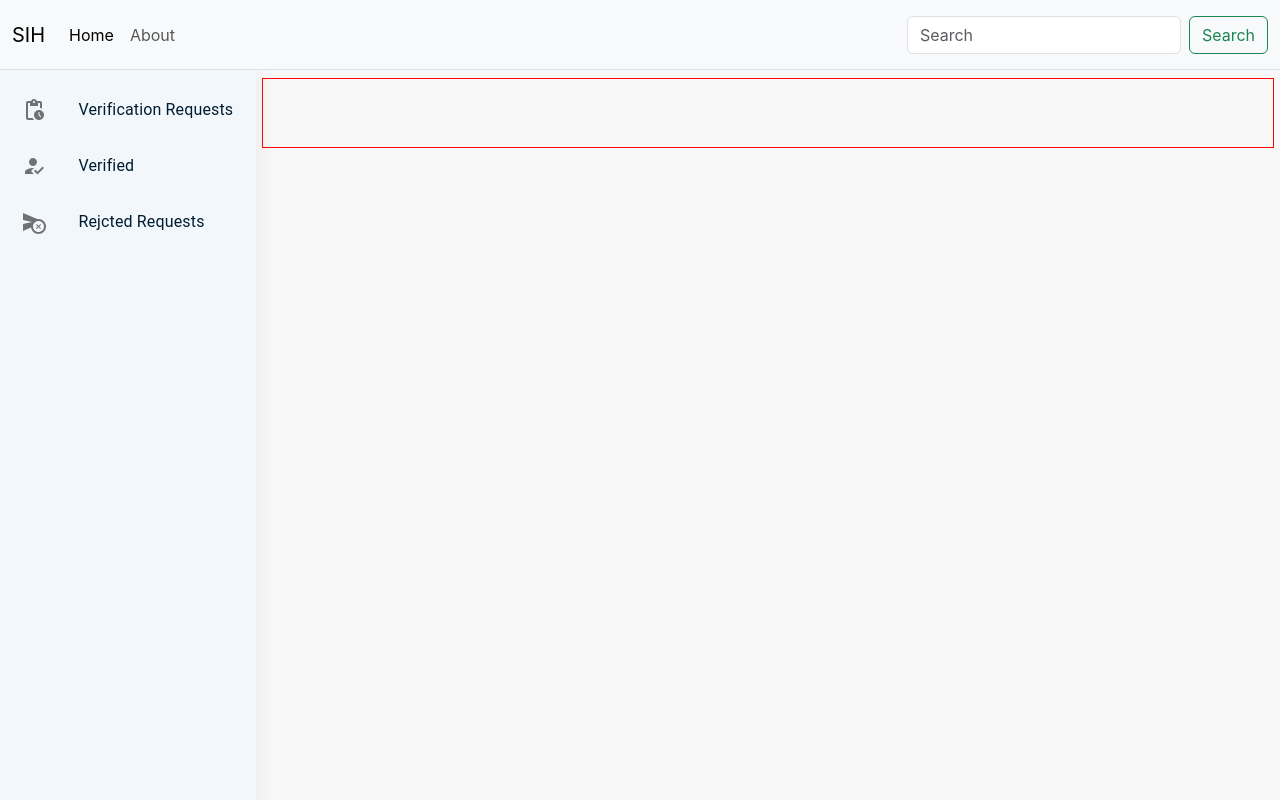
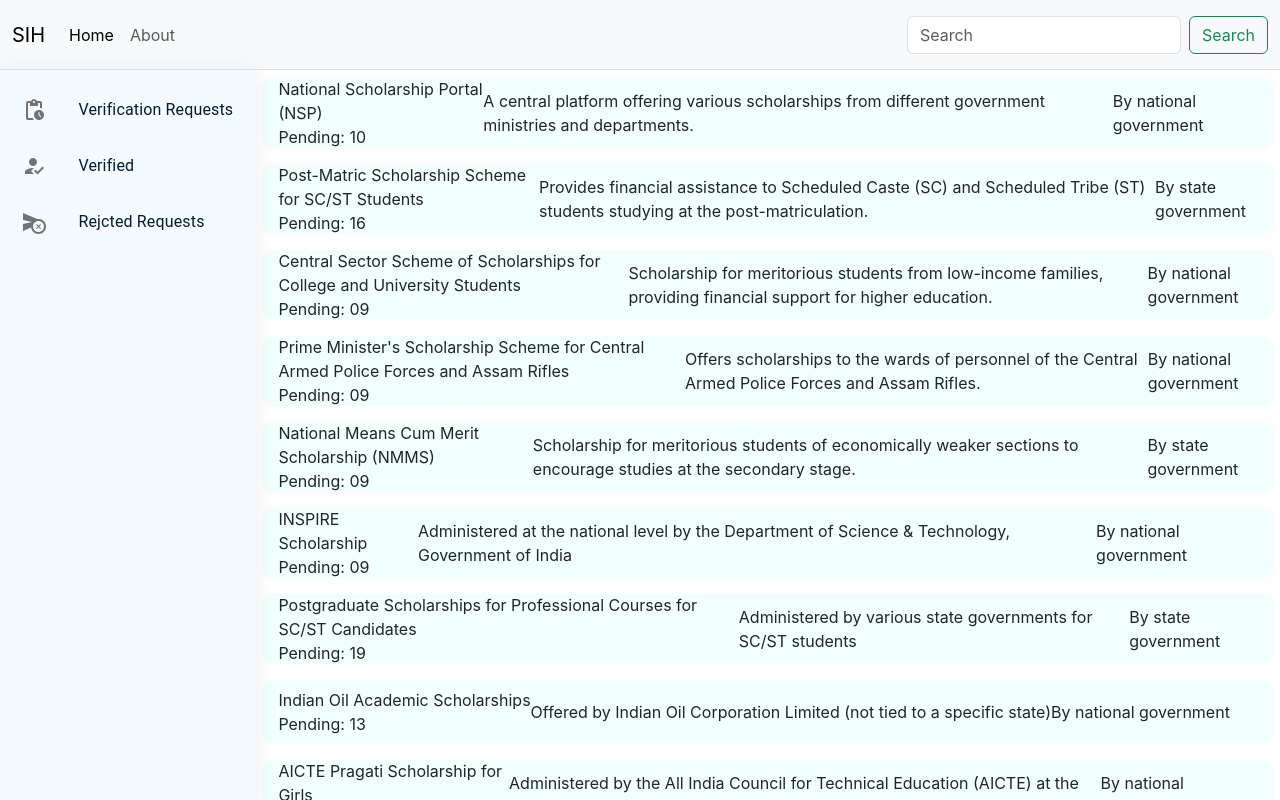
Before and after one commit to Nishanta007/sih-prototype, a React (Create React App) app: page / in a window 1280 px wide. Both pictures are taken after a click on the item "Verification Requests". Built offline with nearby package versions, Linux system fonts and the light colour scheme.

Commit message:
list created

```diff
--- a/src/App.js
+++ b/src/App.js
@@ -9,7 +9,7 @@ import Dashboard from './Pages/Dashboard'
 function App() {
   return (
     <>
-      <div style={{ backgroundColor: '#f8f8f8', minHeight:'100vh' }}>
+      <div style={{ backgroundColor: '#fff', minHeight:'100vh' }}>
         <Header title="SIH" />
         {/* <Login/> */}
         {/* <Organization_dash /> */}
--- a/src/MyComponents/List_phase1.jsx
+++ b/src/MyComponents/List_phase1.jsx
@@ -2,14 +2,17 @@ import React from 'react';
 import '../Pages/Dashboard.css';
 import ListItem from '@mui/material/ListItem';
 
-const List_phase1 = () => {
+const List_phase1 = (props) => {
   return (
     <>
       <div className="list1">
         <ListItem >
-          <div className="name"></div>
-          <div className="count"></div>
-          <div className="govt"></div>
+          <div className="first">
+            <div className="name">{props.name}</div>
+            <div className="count">Pending: {props.no}</div>
+          </div>
+          <div className="desc">{props.description}</div>
+          <div className="govt">By {props.state} government</div>
         </ListItem>
       </div>
     </>
--- a/src/Pages/Dashboard.css
+++ b/src/Pages/Dashboard.css
@@ -11,6 +11,7 @@
 }
 
 .contain {
+    /* position: relative; */
     display: flex;
     align-items: flex-start;
     justify-content: space-between;
@@ -18,12 +19,11 @@
 }
 
 /* sidebar Start*/
-
 .side {
     width: 20%;
-    /* position: fixed; */
+    position: sticky;
     background-color: var(--background);
-    min-height: calc(100vh - 70px);
+    height: calc(100vh - 70px);
     box-shadow: 1px 5px 20px 4px rgba(0,0,0,0.05);
 }
 
@@ -42,12 +42,28 @@
 }
 /* Sidebar End */
 
+.scholarship {
+    width: calc(100% - 21%);
+    height: calc(100vh - 70px);
+    overflow: scroll;
+    display: flex;
+    align-items: center;
+    justify-content: flex-start;
+    flex-direction: column;
+    margin: 0 auto;
+}
+
+.scholarship::-webkit-scrollbar {
+    display: none;
+}
+
 /* List1 start */
-
 .list1 {
-    width: calc(100% - 21%);
+    width: 100%;
     height: 70px;
     margin: 0.5rem auto;
     display: flex;
-    border: 1px solid red;
+    /* border: 1px solid red; */
+    border-radius: 10px;
+    background-color: #e0fffa71;
 }
--- a/src/Pages/Dashboard.jsx
+++ b/src/Pages/Dashboard.jsx
@@ -1,5 +1,6 @@
 import React, { useState } from 'react';
 import './Dashboard.css';
+import api from "./list1Data";
 import List_phase1 from '../MyComponents/List_phase1';
 import List from '@mui/material/List';
 import ListItem from '@mui/material/ListItem';
@@ -11,6 +12,7 @@ import PendingActionsIcon from '@mui/icons-material/PendingActions';
 import CancelScheduleSendIcon from '@mui/icons-material/CancelScheduleSend';
 
 const Dashboard = () => {
+  const[data, setData] = useState(api);
   const [showListPhase1, setShowListPhase1] = useState(false);
   const handleVerificationRequestsClick = () => {
     setShowListPhase1(!showListPhase1);
@@ -46,7 +48,12 @@ const Dashboard = () => {
             </ListItem>
           </List>
         </div>
-        {showListPhase1 && <List_phase1 />}
+        {showListPhase1 &&
+        <div className='scholarship'>
+          {data.map((e) => {
+          return <List_phase1 {...e} />
+        })} </div>
+        }
       </div>
     </>
   )
--- /dev/null
+++ b/src/Pages/list1Data.jsx
@@ -0,0 +1,82 @@
+const scholarships = [
+    {
+      name: "National Scholarship Portal (NSP)",
+      description: "A central platform offering various scholarships from different government ministries and departments.",
+      state: "national",
+      no: "10",
+    },
+    {
+      name: "Post-Matric Scholarship Scheme for SC/ST Students",
+      description: "Provides financial assistance to Scheduled Caste (SC) and Scheduled Tribe (ST) students studying at the post-matriculation.",
+      state: "state",
+      no: "16",
+    },
+    {
+      name: "Central Sector Scheme of Scholarships for College and University Students",
+      description: "Scholarship for meritorious students from low-income families, providing financial support for higher education.",
+      state: "national",
+      no: "09",
+    },
+    {
+      name: "Prime Minister's Scholarship Scheme for Central Armed Police Forces and Assam Rifles",
+      description: "Offers scholarships to the wards of personnel of the Central Armed Police Forces and Assam Rifles.",
+      state: "national",
+      no: "09",
+    },
+    {
+      name: "National Means Cum Merit Scholarship (NMMS)",
+      description: "Scholarship for meritorious students of economically weaker sections to encourage studies at the secondary stage.",
+      state: "state",
+      no: "09",
+    },
+    {
+      name: "INSPIRE Scholarship",
+      description: "Administered at the national level by the Department of Science & Technology, Government of India",
+      state: "national",
+      no: "09",
+    },
+    {
+      name: "Postgraduate Scholarships for Professional Courses for SC/ST Candidates",
+      description: "Administered by various state governments for SC/ST students",
+      state: "state",
+      no: "19",
+    },
+    {
+      name: "Indian Oil Academic Scholarships",
+      description: "Offered by Indian Oil Corporation Limited (not tied to a specific state)",
+      state: "national",
+      no: "13",
+    },
+    {
+      name: "AICTE Pragati Scholarship for Girls",
+      description: "Administered by the All India Council for Technical Education (AICTE) at the national level",
+      state: "national",
+      no: "09",
+    },
+    {
+      name: "UGC Scholarships",
+      description: "Administered at the national level by the University Grants Commission (UGC)",
+      state: "national",
+      no: "09",
+    },
+    {
+      name: "Dr. Ambedkar Post-Matric Scholarship for Economically Backward Classes",
+      description: "Administered by various state governments for students from economically backward classes",
+      state: "state",
+      no: "21",
+    },
+    {
+      name: "Swami Vivekananda Scholarship (West Bengal)",
+      description: "Administered by the Government of West Bengal",
+      state: "West Bengal",
+      no: "09",
+    },
+    {
+      name: "Chief Minister's Scholarship (Delhi)",
+      description: "Administered by the Delhi government",
+      state: "Delhi government",
+      no: "11",
+    },
+  ];
+
+  export default scholarships;
```
